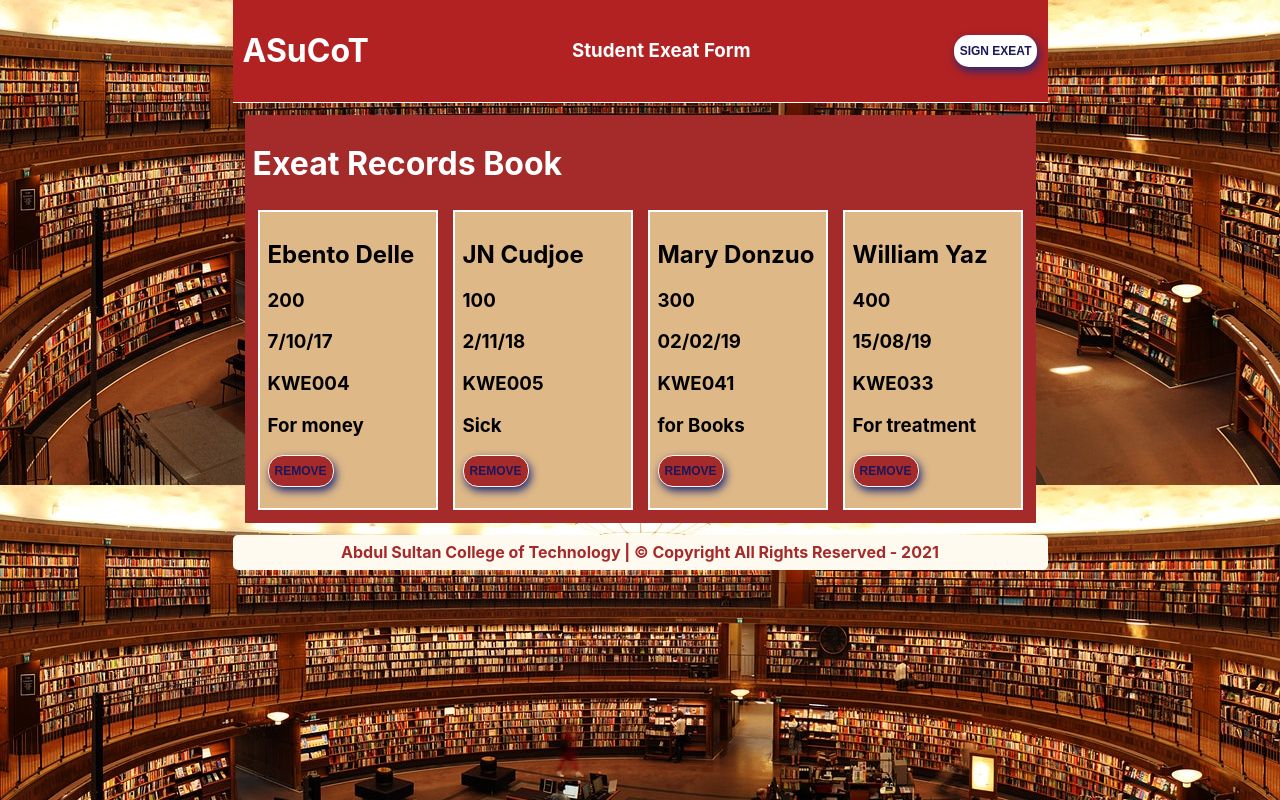
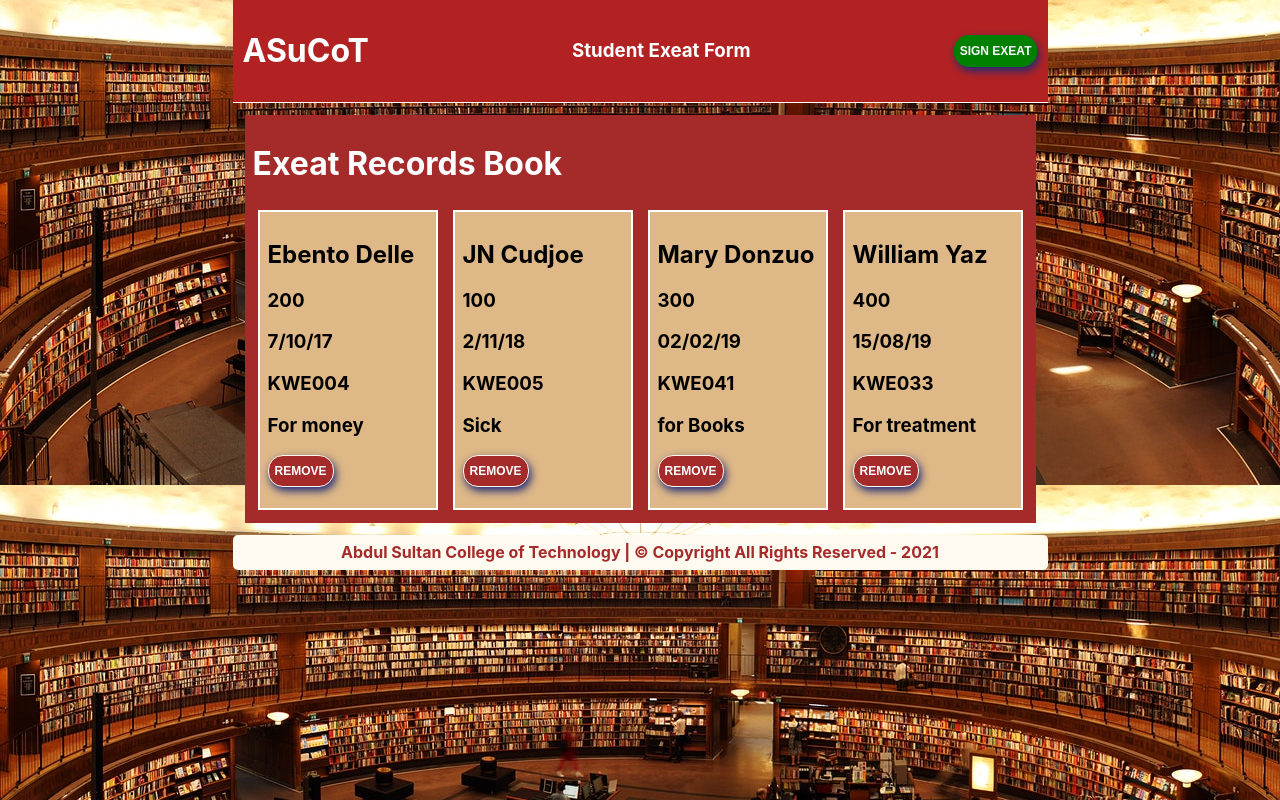
Before and after one commit to abdulsultans/React-JS-school-exeat, a React (Create React App) app: page / in a window 1280 px wide. Built offline with nearby package versions, Linux system fonts and the light colour scheme.

Commit message:
made some new changes

```diff
--- a/src/App.css
+++ b/src/App.css
@@ -68,7 +68,7 @@ button {
   border-radius: 15px;
   box-sizing: border-box;
   outline: none;
-  color: #1b175a;
+  color: #fff;
   background-color: brown;
   cursor: pointer;
 }
--- a/src/components/Header.js
+++ b/src/components/Header.js
@@ -6,7 +6,7 @@ function Header({ showform, toggle }) {
       <h1>ASuCoT</h1>
       <h3>Student Exeat Form</h3>
 	  <button
-        style={{ background: `${toggle ? "crimson" : "white"}`, border: "black"}}
+        style={{ background: `${toggle ? "crimson" : "green"}`, border: "black"}}
         onClick={showform}
       >
         {toggle ? "CLOSE" : "SIGN EXEAT"}
```
